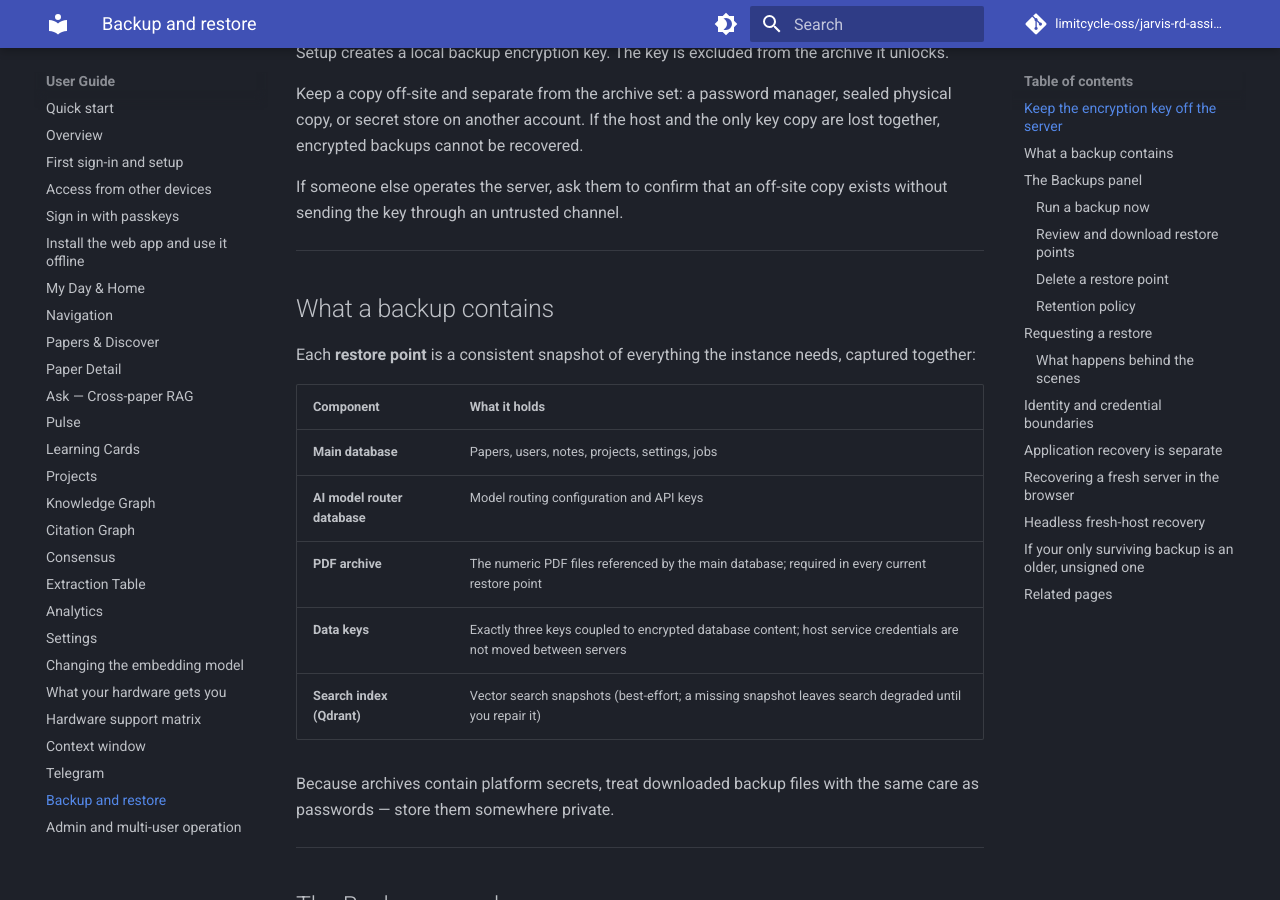
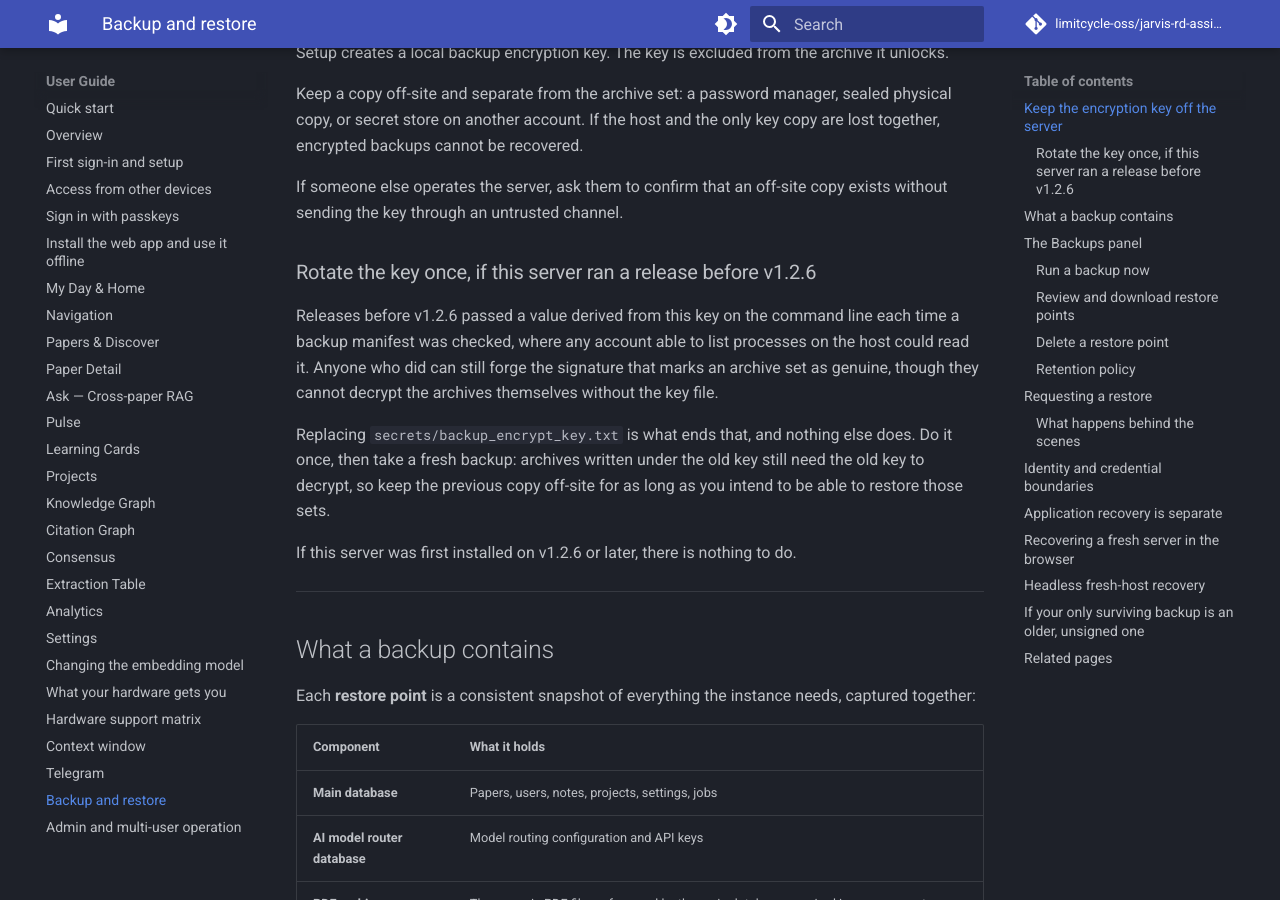
Before and after one commit to FFidan/Jarvis-RD-Assistant, an MkDocs documentation site: the page built from docs/manual/backup-and-restore.md, in a window 1280 px wide and 900 px high, scrolled down 500 px. Built offline with MkDocs 1.6.1 and Material for MkDocs 9.7.7, drawn with Linux system fonts in a browser that asks for light colours; comment, search, counter and statistics services are not loaded.

Commit message:
docs(backup): tell operators the one action this change asks of them
The release notes said nothing about backup manifests, and the only place
recording that a host which ran an earlier release should rotate its backup
key was an internal risk register. It is now in the changelog and in the
manual beside the key itself.

Also hardens the argv assertion: it skips trailing comments, joins line
continuations, and accepts the braced label form, so a legitimate line cannot
fail it. Joining continuations also closes an evasion the line-at-a-time
version could not see.

Co-Authored-By: Claude <noreply@anthropic.com>

```diff
--- a/docs/manual/backup-and-restore.md
+++ b/docs/manual/backup-and-restore.md
@@ -25,6 +25,21 @@ only key copy are lost together, encrypted backups cannot be recovered.
 
 If someone else operates the server, ask them to confirm that an off-site copy
 exists without sending the key through an untrusted channel.
+
+### Rotate the key once, if this server ran a release before v1.2.6
+
+Releases before v1.2.6 passed a value derived from this key on the command line
+each time a backup manifest was checked, where any account able to list
+processes on the host could read it. Anyone who did can still forge the
+signature that marks an archive set as genuine, though they cannot decrypt the
+archives themselves without the key file.
+
+Replacing `secrets/backup_encrypt_key.txt` is what ends that, and nothing else
+does. Do it once, then take a fresh backup: archives written under the old key
+still need the old key to decrypt, so keep the previous copy off-site for as
+long as you intend to be able to restore those sets.
+
+If this server was first installed on v1.2.6 or later, there is nothing to do.
 
 ---
 
```
Also changed, not shown: CHANGELOG.md (+16 -0 lines), docs/known-residual-risks.md (+6 -3 lines), 1 other file.
